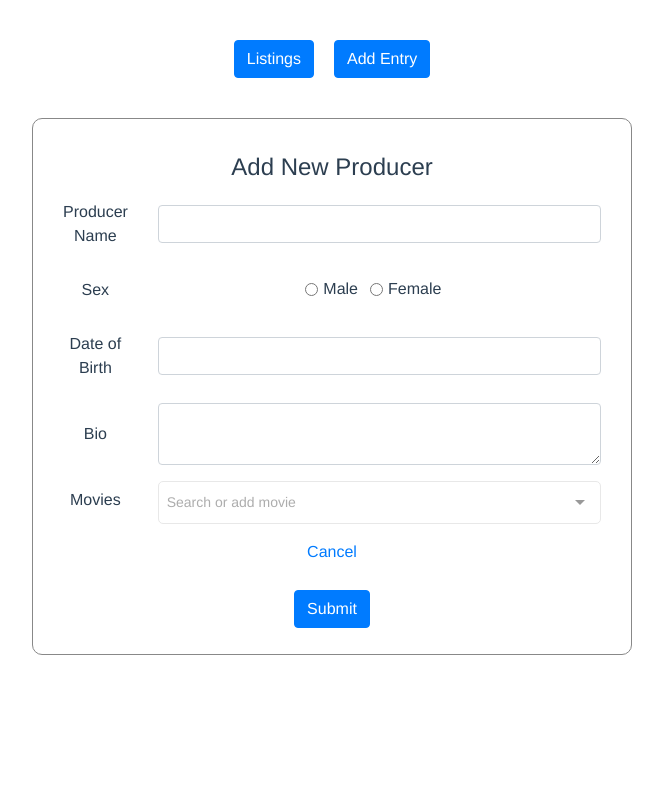
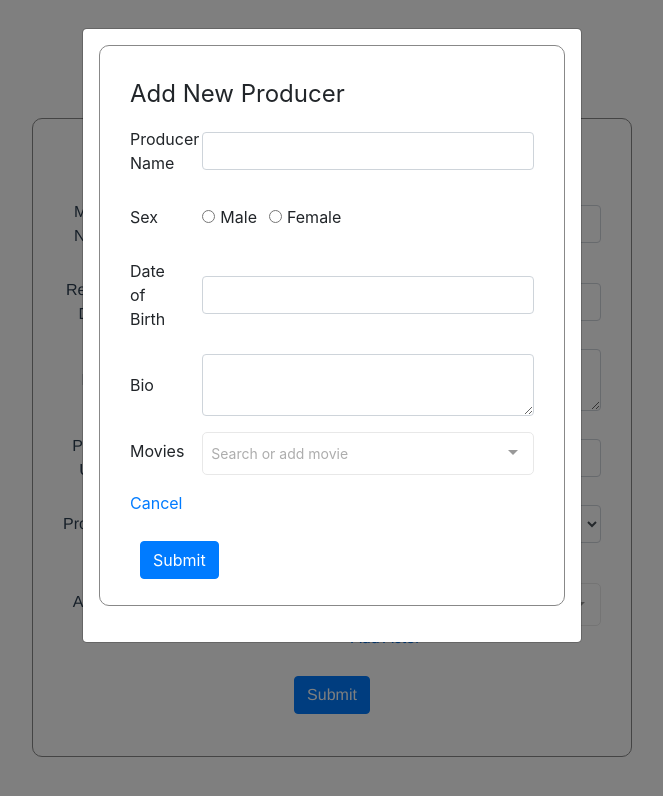
Before and after one commit to Moon-C/deltax-vuejs, a Vue app: page /add in a window 1280 px wide. Both pictures are taken after a click on the button "+ Add Producer". Shown: the top 796 px of the page, without its empty margins (308-971 px from the left). Built offline with nearby package versions, Linux system fonts and the light colour scheme; data requests are answered from the project's data file.

Commit message:
New Producer/Actor are added through modal window

```diff
--- a/src/components/MovieDetails.vue
+++ b/src/components/MovieDetails.vue
@@ -2,6 +2,12 @@
 
   <form class="entry-form">
     <slot name=legend />
+
+    <b-modal id="personDialog" :hide-header="true" :hide-footer="true">
+      <person-details @switchComponent="recreate($event)" :mode="mode">
+        <legend slot="legend">{{ heading }}</legend>
+      </person-details>
+    </b-modal>
 
     <fieldset class="form-group">
 
@@ -54,11 +60,7 @@
         </option>
       </select>
 
-      <div><b-link
-        @click="$emit('switchComponent', {name: 'person-details', mode: 'new-producer'})"
-        href="#">
-        + Add Producer
-      </b-link></div>
+      <div><b-link v-b-modal.personDialog href="#" @click="mode = 'new-producer'">+ Add Producer</b-link></div>
 
       <div class="invalid-feedback" v-if="!$v.movieDetails.producer.required && $v.movieDetails.producer.$dirty">
         Please select a producer
@@ -83,11 +85,7 @@
       openDirection="below">
     </multiselect>
 
-    <div><b-link
-      @click="$emit('switchComponent', {name: 'person-details', mode: 'new-actor'})"
-      href="#">
-      + Add Actor
-    </b-link></div>
+    <div><b-link v-b-modal.personDialog href="#" @click="mode = 'new-actor'">+ Add Actor</b-link></div>
 
     <div class="invalid-feedback" v-if="!$v.movieDetails.actors.required && $v.movieDetails.actors.$dirty">
       Minimum one actor must be selected
@@ -110,6 +108,8 @@
   import Multiselect from 'vue-multiselect'
   import { required } from 'vuelidate/lib/validators'
 
+import PersonDetails from '../components/PersonDetails.vue'
+
   const validDate = (date) => date.search(/^([0-2][0-9]|(3)[0-1])(\/)(((0)[0-9])|((1)[0-2]))(\/)\d{4}$/) === 0
 
   export default {
@@ -126,7 +126,16 @@
           actors: []
         },
         producerMap: {},
-        actorMap: {}
+        actorMap: {},
+        mode: ''
+      }
+    },
+    computed: {
+      heading: function() {
+        if(this.mode === 'new-producer')
+          return 'Add New Producer'
+        if(this.mode === 'new-actor')
+          return 'Add New Actor'
       }
     },
     validations: {
@@ -192,6 +201,11 @@
           actors.push({ id: this.actorMap[actorID].id, name: this.actorMap[actorID].name }));
         this.movieDetails.actors = actors;
       },
+      recreate: function(event) {
+          this.$emit('switchComponent', event);
+          this.generateProducerMap();
+          this.generateActorMap();
+      },
       submitRequest: function() {
 
         let json = JSON.parse(JSON.stringify(this.movieDetails));
@@ -219,12 +233,27 @@
         }
       }
     },
-    activated() {
+    created() {
       this.generateProducerMap();
       this.generateActorMap();
     },
     components: {
-      multiselect: Multiselect
+      multiselect: Multiselect,
+      'person-details': PersonDetails
     }
   }
 </script>
+
+<style scoped>
+
+.entry-form {
+  max-width: 600px;
+  margin: auto;
+  margin-bottom: 20px;
+  padding: 30px;
+  padding-bottom: 0px;
+  border: 1px solid #888;
+  border-radius: 10px;
+}
+
+</style>
--- a/src/components/PersonDetails.vue
+++ b/src/components/PersonDetails.vue
@@ -67,7 +67,7 @@
 
   <p><b-link
     href="#"
-    @click="$emit('switchComponent', {name: 'movie-details'})">
+    @click="resetState()">
     Cancel
   </b-link></p>
 
@@ -122,6 +122,15 @@
       },
     },
     methods: {
+      resetState: function() {
+        this.personDetails.name = '';
+        this.personDetails.sex = '';
+        this.personDetails.dob = '';
+        this.personDetails.bio = '';
+        this.personDetails.movies = [];
+        this.$v.$reset();
+        this.$root.$emit('bv::hide::modal','personDialog');
+      },
       submitRequest: function() {
 
         let json = JSON.parse(JSON.stringify(this.personDetails));
@@ -139,6 +148,7 @@
             }
             if(self.mode === 'new-actor')
               self.$emit('switchComponent', {name: 'movie-details', actorID: res.data.id});
+            self.resetState();
           });
         }
       }
@@ -159,14 +169,18 @@
         self.movieMap = movieMap;
       })
       .catch(error => console.log(error));
-    },
-    deactivated() {
-      this.personDetails.name = '';
-      this.personDetails.sex = '';
-      this.personDetails.dob = '';
-      this.personDetails.bio = '';
-      this.personDetails.movies = [];
-      this.$v.$reset();
     }
   }
 </script>
+
+<style scoped>
+
+.entry-form {
+  margin: auto;
+  padding: 30px;
+  padding-bottom: 0px;
+  border: 1px solid #888;
+  border-radius: 10px;
+}
+
+</style>
--- a/src/views/FormView.vue
+++ b/src/views/FormView.vue
@@ -1,11 +1,9 @@
 <template>
   <div class="container">
 
-    <keep-alive>
-      <component :is="selectedComponent" @switchComponent="switchComponent($event)" v-bind="currentProps">
+    <movie-details @switchComponent="switchComponent($event)" v-bind="currentProps">
       <legend slot="legend">{{ heading }}</legend>
-      </component>
-    </keep-alive>
+    </movie-details>
 
   </div>
 </template>
@@ -15,48 +13,32 @@
 
 import axios from 'axios'
 import MovieDetails from '../components/MovieDetails.vue'
-import PersonDetails from '../components/PersonDetails.vue'
 
 export default {
   data() {
     return {
-      selectedComponent: 'movie-details',
       currentProps: {},
       refresh: true
     }
   },
   computed: {
     heading: function() {
-      if(this.selectedComponent === 'movie-details') {
       if(this.$route.params.id === undefined)
         return 'Add New Movie';
       else
         return 'Edit Movie';
     }
-      if(this.selectedComponent === 'person-details') {
-        if(this.currentProps.mode === 'new-producer')
-          return 'Add New Producer';
-        if(this.currentProps.mode === 'new-actor')
-          return 'Add New Actor';
-      }
-    }
   },
   methods: {
     switchComponent: function(component) {
-      this.selectedComponent = component.name;
-      if(component.name === 'movie-details') {
       if(component.producerID !== undefined)
         this.currentProps = {producerID: component.producerID};
       if(component.actorID !== undefined)
         this.currentProps = {actorID: component.actorID};
     }
-      else
-        this.currentProps = {mode: component.mode};
-    }
   },
   components: {
-    'movie-details': MovieDetails,
-    'person-details': PersonDetails
+    'movie-details': MovieDetails
   }
 
 }
@@ -65,16 +47,6 @@ export default {
 <style src="vue-multiselect/dist/vue-multiselect.min.css"></style>
 
 <style>
-
-.entry-form {
-  max-width: 600px;
-  margin: auto;
-  margin-bottom: 20px;
-  padding: 30px;
-  padding-bottom: 0px;
-  border: 1px solid #888;
-  border-radius: 10px;
-}
 
 .invalid-feedback {
   display: block !important;
```
Lines whose indentation alone changed are shown as unchanged.
